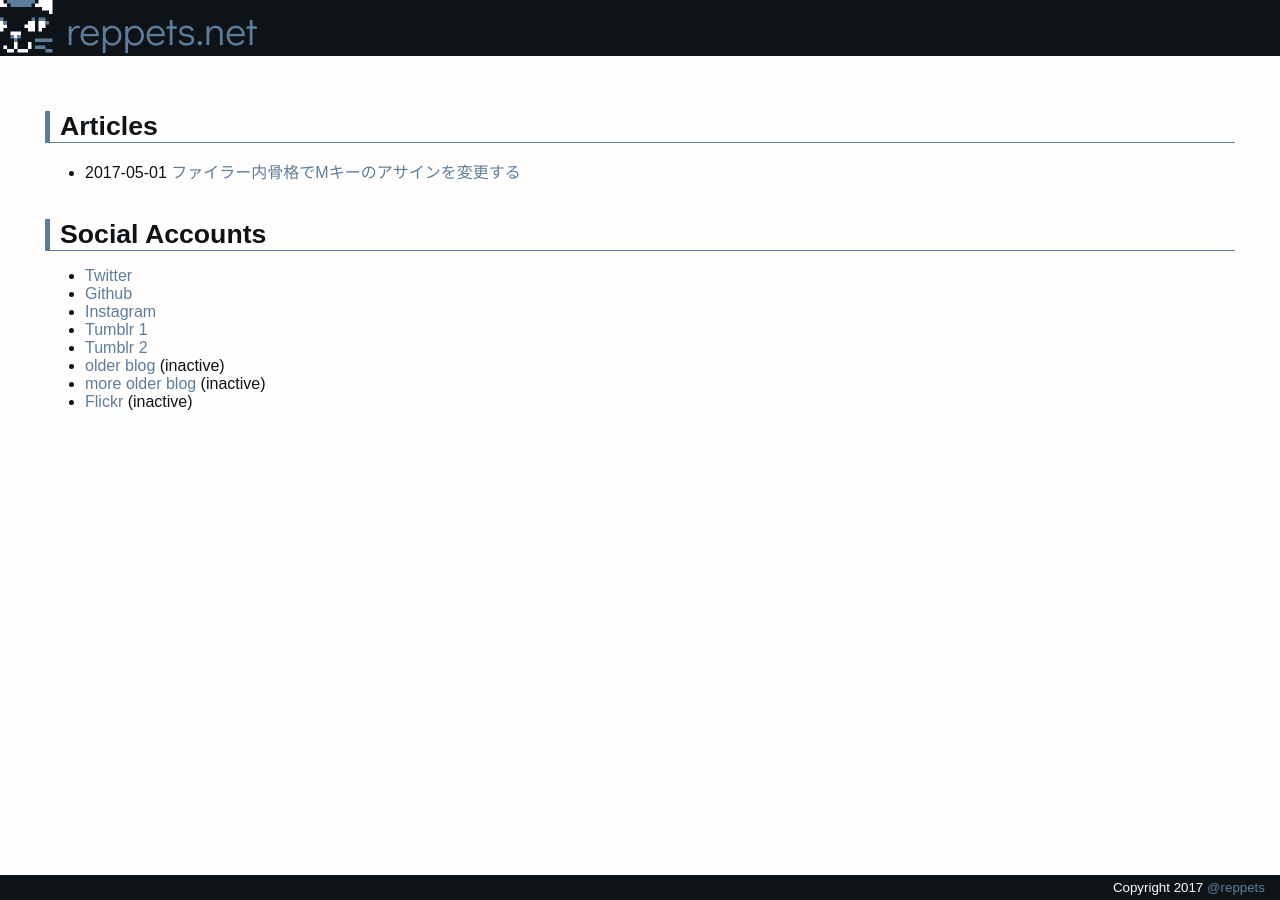
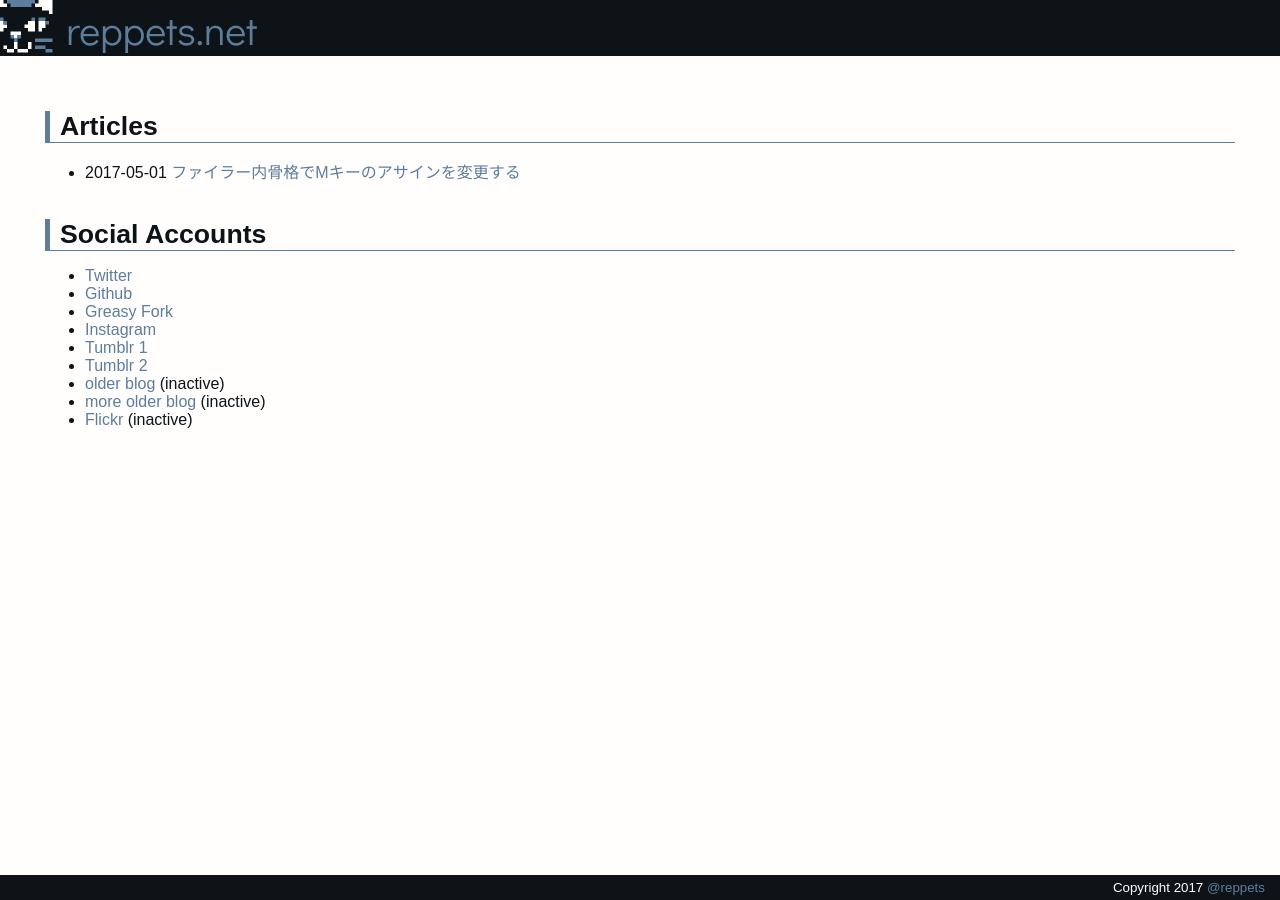
Before and after one commit to reppets/reppets.github.io, a Jekyll site: the page built from index.md, in a window 1280 px wide. Built offline with Jekyll 4.4.1, drawn with Linux system fonts in a browser that asks for light colours; our own code applies the rules of GitHub Pages for plain Markdown files.

Commit message:
add Greasy Fork account

```diff
--- a/index.md
+++ b/index.md
@@ -20,6 +20,7 @@ Social Accounts
 
 * [Twitter](https://twitter.com/reppets)
 * [Github](https://github.com/reppets/)
+* [Greasy Fork](https://greasyfork.org/ja/users/22254-reppets)
 * [Instagram](https://instagram.com/reppets)
 * [Tumblr 1](https://reppets.tumblr.com/)
 * [Tumblr 2](https://tokyosnapshot.tumblr.com/)
```
